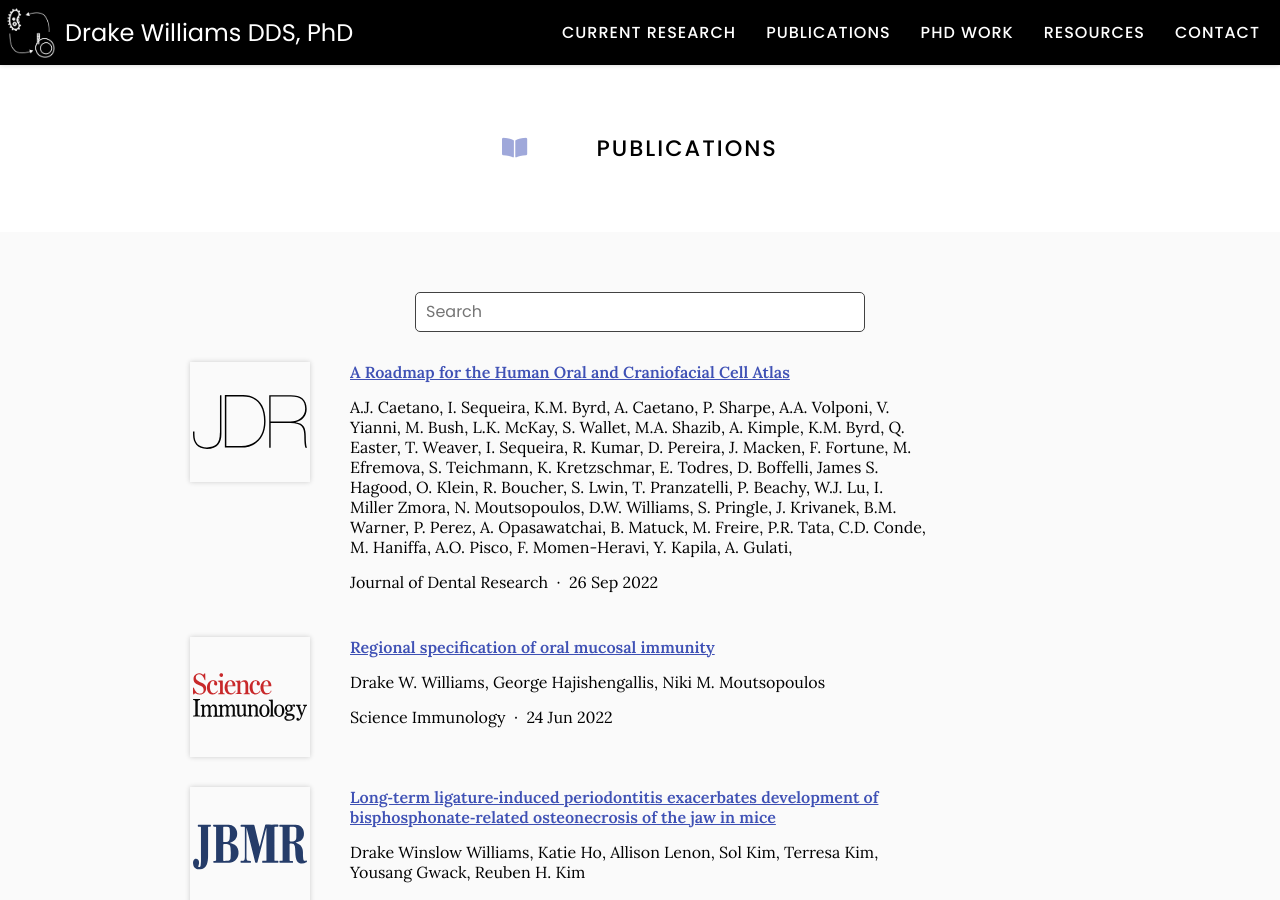
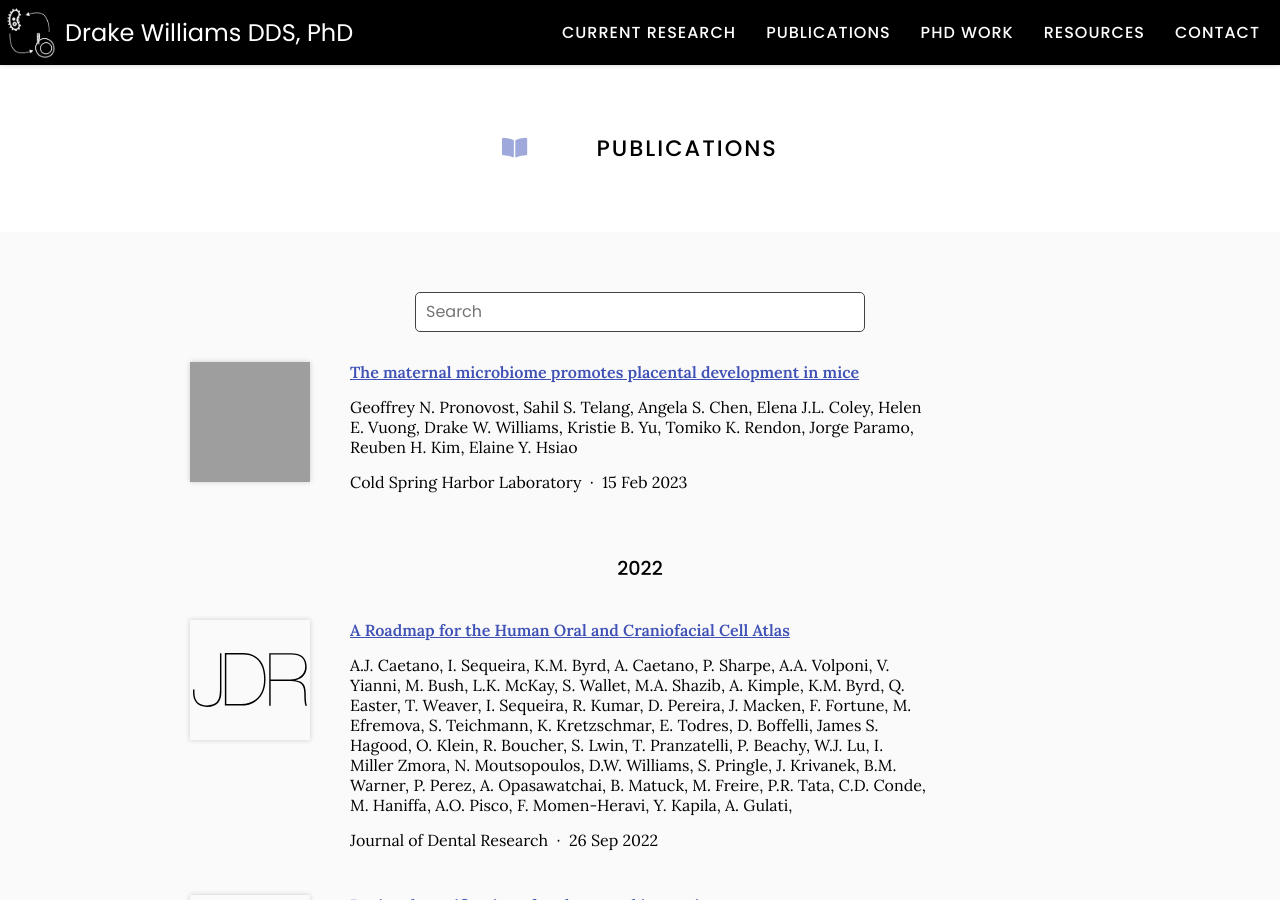
Before and after one commit to williamsdrake/williamsdrake.github.io, a Jekyll site: the page built from publications/index.md, in a window 1280 px wide and 900 px high. Built offline with Jekyll 4.4.1, drawn with Linux system fonts in a browser that asks for light colours; nearby versions of some CDN libraries; comment, search, counter and statistics services are not loaded; grey boxes are pictures that could not be loaded.

Commit message:
Generate citations

```diff
--- a/_data/citations.yaml
+++ b/_data/citations.yaml
@@ -1,5 +1,26 @@
 # GENERATED AUTOMATICALLY, DO NOT EDIT
 
+- id: doi:10.1101/2023.02.15.528712
+  title: The maternal microbiome promotes placental development in mice
+  authors:
+  - Geoffrey N. Pronovost
+  - Sahil S. Telang
+  - Angela S. Chen
+  - Elena J.L. Coley
+  - Helen E. Vuong
+  - Drake W. Williams
+  - Kristie B. Yu
+  - Tomiko K. Rendon
+  - Jorge Paramo
+  - Reuben H. Kim
+  - Elaine Y. Hsiao
+  publisher: Cold Spring Harbor Laboratory
+  date: '2023-02-15'
+  link: https://doi.org/grvc4p
+  image: images/biorxiv.png
+  tags: null
+  stage: pd
+  project: collab
 - id: doi:10.1177/00220345221110768
   title: A Roadmap for the Human Oral and Craniofacial Cell Atlas
   authors:
@@ -339,7 +360,7 @@
     link: https://medium.com/predict/mothers-microbes-shape-the-brain-of-their-unborn-children-7872370aeda9
     text: Medium
   stage: pd
-  project: 3d
+  project: collab
 - id: doi:10.1177/0022034520908594
   title: Indigenous Microbiota Protects against Inflammation-Induced Osteonecrosis
   authors:
```
